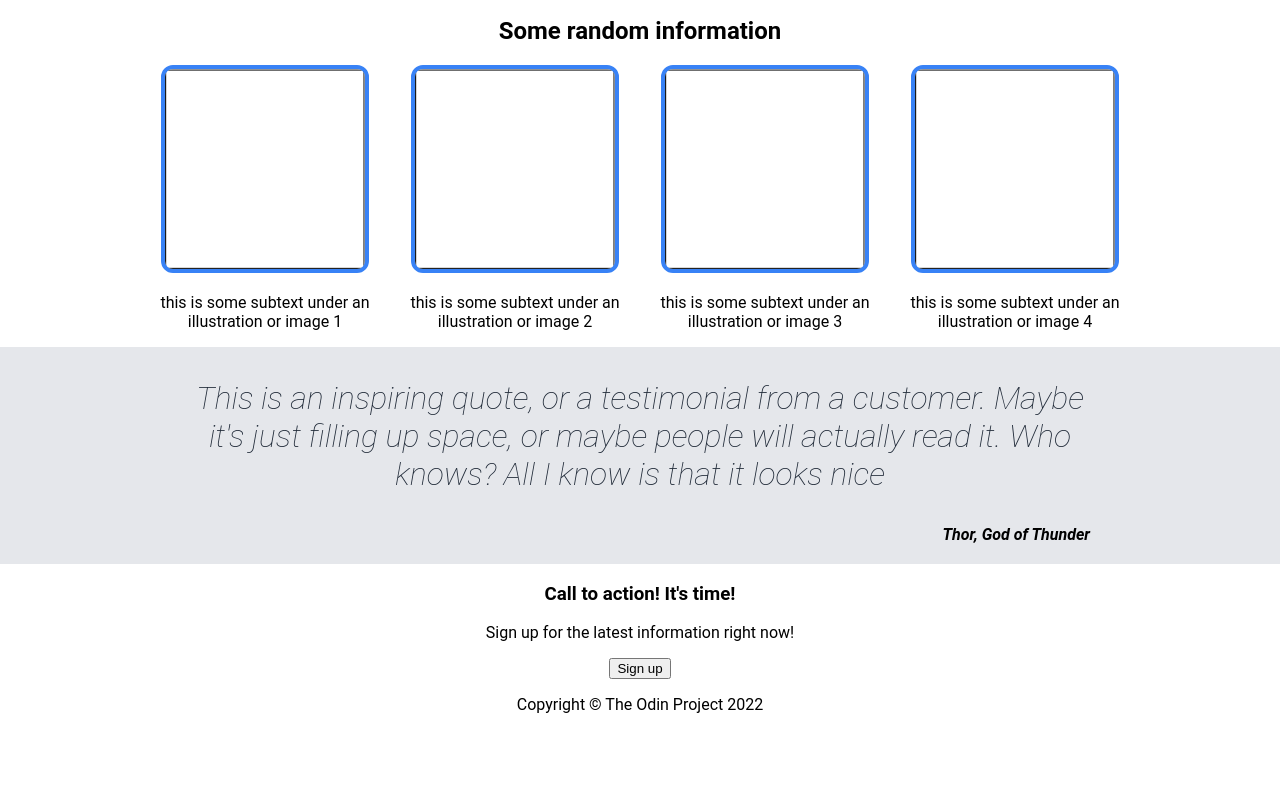
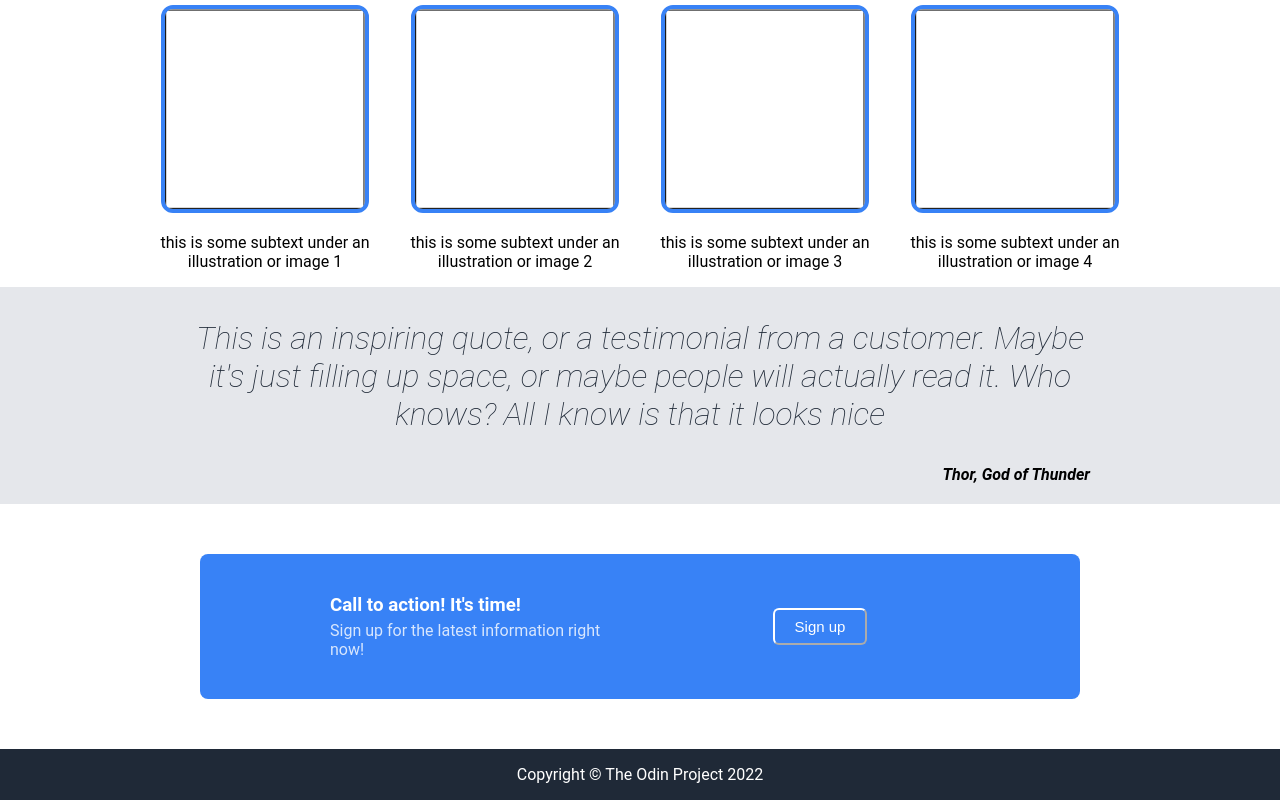
Before and after one commit to Str1ien/website-practice, a plain HTML site: page index.html in a window 1280 px wide. Shown: the part 616-1416 px from the top of the page. Before the commit the page ends 1346 px from the top, so only its background shows below. Drawn offline with Linux system fonts and the light colour scheme.

Commit message:
finished sign up & footer, all done up to review

```diff
--- a/index.html
+++ b/index.html
@@ -63,11 +63,11 @@
         </div>
 
         <div class="sign-up">
-            <div class="sign-up-text">
+            <div class="sign-up-item sign-up-text">
                 <h3>Call to action! It's time!</h3>
                 <p>Sign up for the latest information right now!</p>
             </div>
-            <div class="sign-up-button">
+            <div class="sign-up-item sign-up-button">
                 <button type="button">Sign up</button>
             </div>
         </div>
--- a/styles.css
+++ b/styles.css
@@ -49,7 +49,7 @@ body {
     background-color: #1f2937;
     align-items: center;
     justify-content: center;
-    padding: 90px;
+    padding: 60px 90px;
 }
 
 .description-content {
@@ -139,4 +139,49 @@ h1 {
     text-align: right;
 }
 
-/*  */
+/* Sign up (bottom) */
+
+.sign-up {
+    display: flex;
+    align-items: center;
+    background-color: #3882f6;
+    margin: 50px 200px;
+    padding: 10px 80px;
+    border-radius: 8px;
+    border-color: none;
+}
+
+.sign-up-item {
+    flex: 1;
+}
+
+.sign-up-text {
+    text-align: left;
+    color: #ffffff;
+}
+
+.sign-up-text p {
+    opacity: 0.8;
+    margin: 5px 30px 30px 50px;
+}
+
+.sign-up-text h3 {
+    padding: 0;
+    margin: 30px 0px 0px 50px;
+}
+
+.sign-up-button button {
+    background-color: #3882f6;
+    color: #ffffff;
+    border-color: #ffffff;
+    border-radius: 6px;
+    padding: 8px 20px;
+    font-size: 15px;
+}
+
+/* Footer */
+
+.footer {
+    background-color: #1f2937;
+    color: #ffffff;
+}
```
